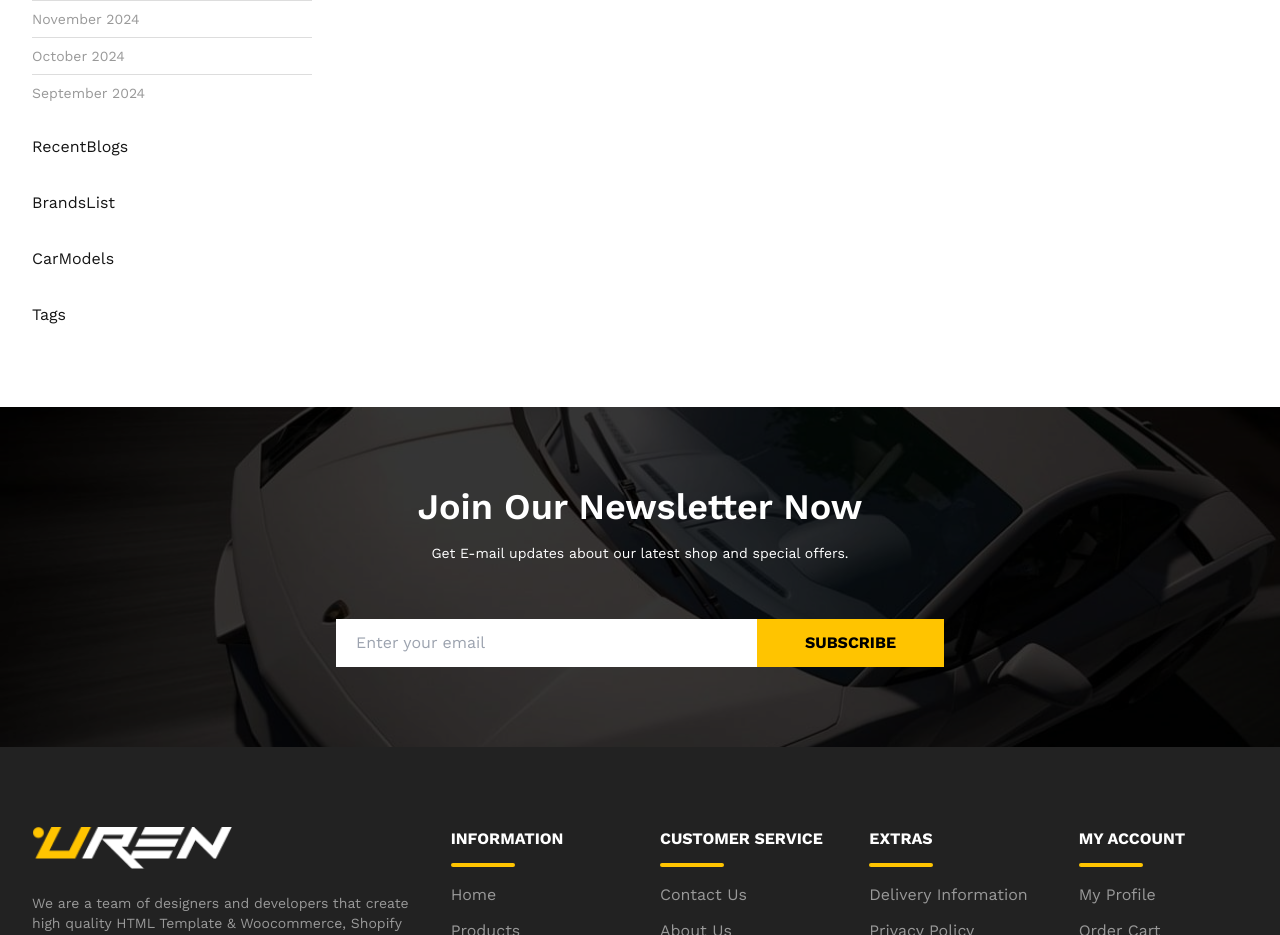
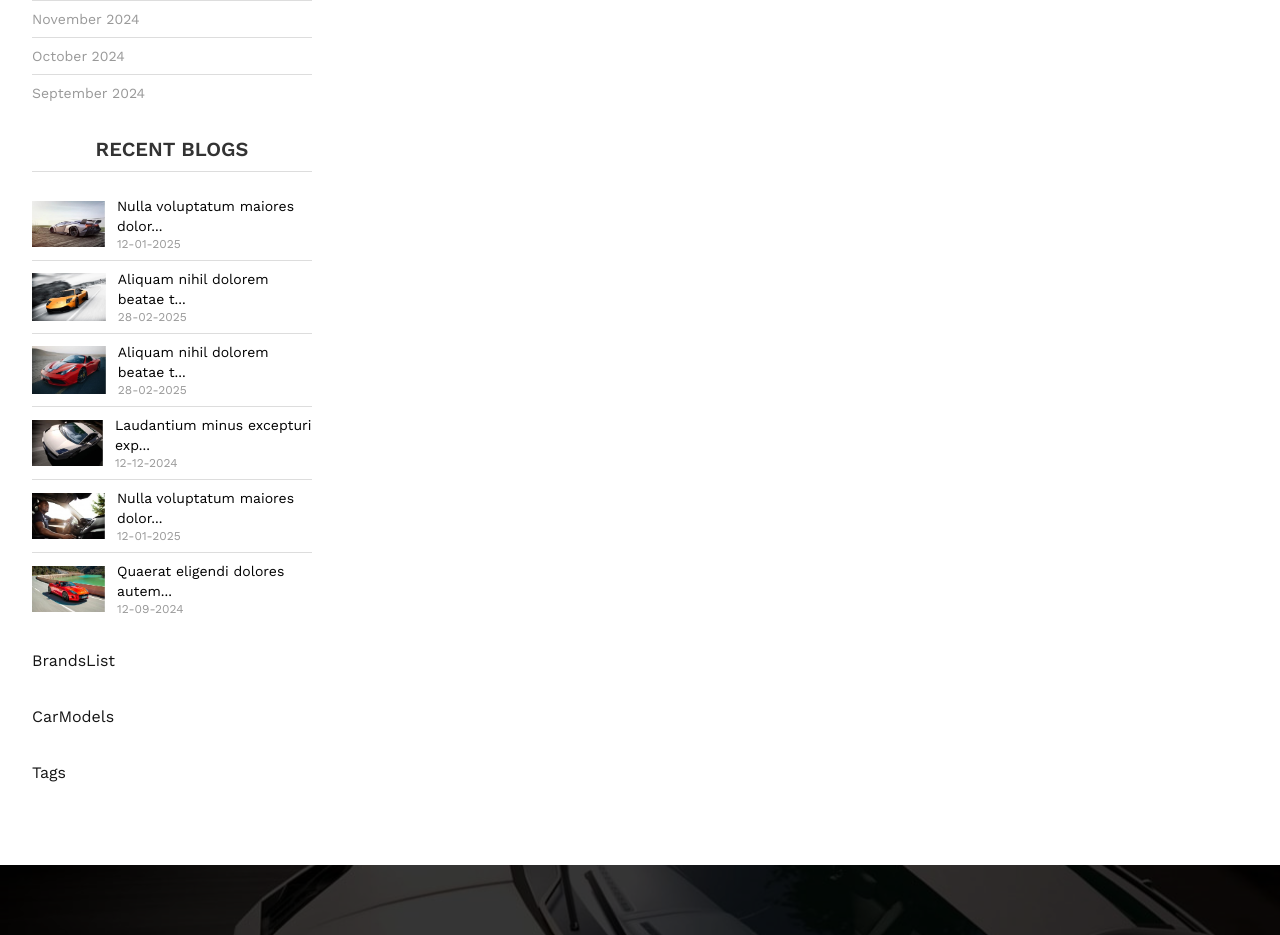
Before and after one commit to shahjalalhazari/Uren-Car-Accessories-Shop, a Next.js app: page /blogs in a window 1280 px wide. Shown: the part 1000-1935 px from the top of the page. Built offline with nearby package versions, Linux system fonts and the light colour scheme.

Commit message:
Responsive Recent Blogs List Component added only for Medium & Large devices..

```diff
--- a/src/app/blogs/blogs-page.css
+++ b/src/app/blogs/blogs-page.css
@@ -45,23 +45,52 @@
 .archives-list {
     @apply mt-4 text-[#999] text-sm;
 }
-
 .archives-list li {
     @apply py-1.5 border-b border-[#bbb] transition-all duration-500 ease-in-out;
 }
-
 .archives-list li:hover {
     @apply text-primary shadow
 }
-
 .archives-list li:first-child {
     @apply pt-0
 }
-
 .archives-list li:last-child {
     @apply border-none pb-0
 }
 
+/* *** RECENT BLOGS *** */
+/* Default - hidden for small devices */
+.recent-blogs-list {
+    @apply mt-6;
+}
+
+.horizontal-blog-card {
+    @apply flex items-center gap-x-3 text-[#999] py-2;
+}
+
+.horizontal-blog-card:hover img {
+    @apply opacity-75;
+}
+
+.horizontal-blog-card-content h6 {
+    @apply text-sm text-dark;
+}
+
+.horizontal-blog-card-content h6:hover {
+    @apply text-primary
+}
+
+.recent-blogs-list .horizontal-blog-card {
+    @apply border-b border-[#ddd]
+}
+
+.recent-blogs-list .horizontal-blog-card:last-child {
+    @apply border-none pb-0
+}
+
+.recent-blogs-list .horizontal-blog-card:first-child {
+    @apply pt-0;
+}
 
 /* TABLET OR MEDIUM SCREEN (All Sizes) */
 @media (min-width: 768px) and (max-width: 1024px) {
@@ -104,9 +133,16 @@
     .archives-list {
         @apply mt-5;
     }
-
     .archives-list li {
         @apply border-[#ddd];
+    }
+    /* *** RECENT BLOGS *** */
+    .recent-blogs-list {
+        @apply mt-5;
+    }
+
+    .horizontal-blog-card {
+        @apply py-1.5;
     }
 }
 
@@ -151,8 +187,10 @@
     .archives-list {
         @apply mt-6;
     }
-
     .archives-list li {
         @apply py-2 border-[#ddd];
     }
+    /* *** RECENT BLOGS *** */
+    /* Inherited Default Style */
+
 }
--- a/src/components/blogs/Archives.jsx
+++ b/src/components/blogs/Archives.jsx
@@ -25,12 +25,6 @@ const Archives = () => {
   }, []);
 
   return (
-    // <div>
-    //   <h6 className="blog-aside-title"></h6>
-    //   <hr />
-
-    // </div>
-
     <div className="sidebar-item-container">
       <div className="item-collapse-btn" onClick={() => setIsOpen(!isOpen)}>
         <h5 className="item-heading">Archives</h5>
--- a/src/components/blogs/RecentBlogs.jsx
+++ b/src/components/blogs/RecentBlogs.jsx
@@ -1,7 +1,64 @@
-import React from 'react';
+"use client";
+import "animate.css";
+import Link from "next/link";
+import { useEffect, useState } from "react";
+import { BiChevronDown } from "react-icons/bi";
+import HorizontalBlogCard from "../shared/cards/HorizontalBlogCard";
 
-const RecentBlogs = () => {
-    return <div>RecentBlogs</div>;
+const RecentBlogs = ({ blogs }) => {
+  const [isOpen, setIsOpen] = useState(true); // Default open on medium & large screen
+
+  useEffect(() => {
+    const updateDeviceType = () => {
+      if (window.innerWidth < 769) {
+        setIsOpen(false); // if screen is small then set isOpen "false"
+      }
+    };
+
+    // Initial check
+    updateDeviceType();
+
+    // Add event listener to detect resize
+    window.addEventListener("resize", updateDeviceType);
+
+    // Cleanup listener
+    return () => window.removeEventListener("resize", updateDeviceType);
+  }, []);
+
+  return (
+    <div className="sidebar-item-container hidden md:block">
+      <div className="item-collapse-btn" onClick={() => setIsOpen(!isOpen)}>
+        <h5 className="item-heading">Recent Blogs</h5>
+        <button
+          className={`text-2xl uren-transition ${
+            isOpen ? "rotate-180" : "rotate-0"
+          }`}
+        >
+          <BiChevronDown />
+        </button>
+      </div>
+
+      {/* Desktop Header (Always Visible) */}
+      <h5 className="item-heading text-center hidden md:block">Recent Blogs</h5>
+      <hr className="sidebar-divider" />
+
+      <div
+        className={`list-items-container uren-transition ${
+          isOpen ? "container-open" : "container-close"
+        }`}
+      >
+        {/* map last 6 blogs in descending order */}
+        <div className="recent-blogs-list">
+          {blogs
+            .slice(-6)
+            .reverse()
+            .map((blog, index) => (
+              <HorizontalBlogCard singleBlog={blog} key={index} />
+            ))}
+        </div>
+      </div>
+    </div>
+  );
 };
 
 export default RecentBlogs;
--- /dev/null
+++ b/src/components/shared/cards/HorizontalBlogCard.jsx
@@ -0,0 +1,32 @@
+import Image from 'next/image';
+import Link from 'next/link';
+
+const HorizontalBlogCard = ({singleBlog}) => {
+  const { image, title, date } = singleBlog;
+
+  const truncateText = (text, maxLength) => {
+    return text.length > maxLength ? `${text.slice(0, maxLength)}...` : text;
+  };
+
+    return (
+      <div className="horizontal-blog-card">
+        <Link href={"/"}>
+          <Image
+            src={image}
+            width={"85"}
+            height={"45"}
+            alt={"blog.name"}
+            className="uren-transition"
+          />
+        </Link>
+        <div className="horizontal-blog-card-content uren-transition">
+          <Link href={""}>
+            <h6 className="uren-transition">{truncateText(title, 30)}</h6>
+          </Link>
+          <p className="text-xs">{date}</p>
+        </div>
+      </div>
+    );
+};
+
+export default HorizontalBlogCard;
```
